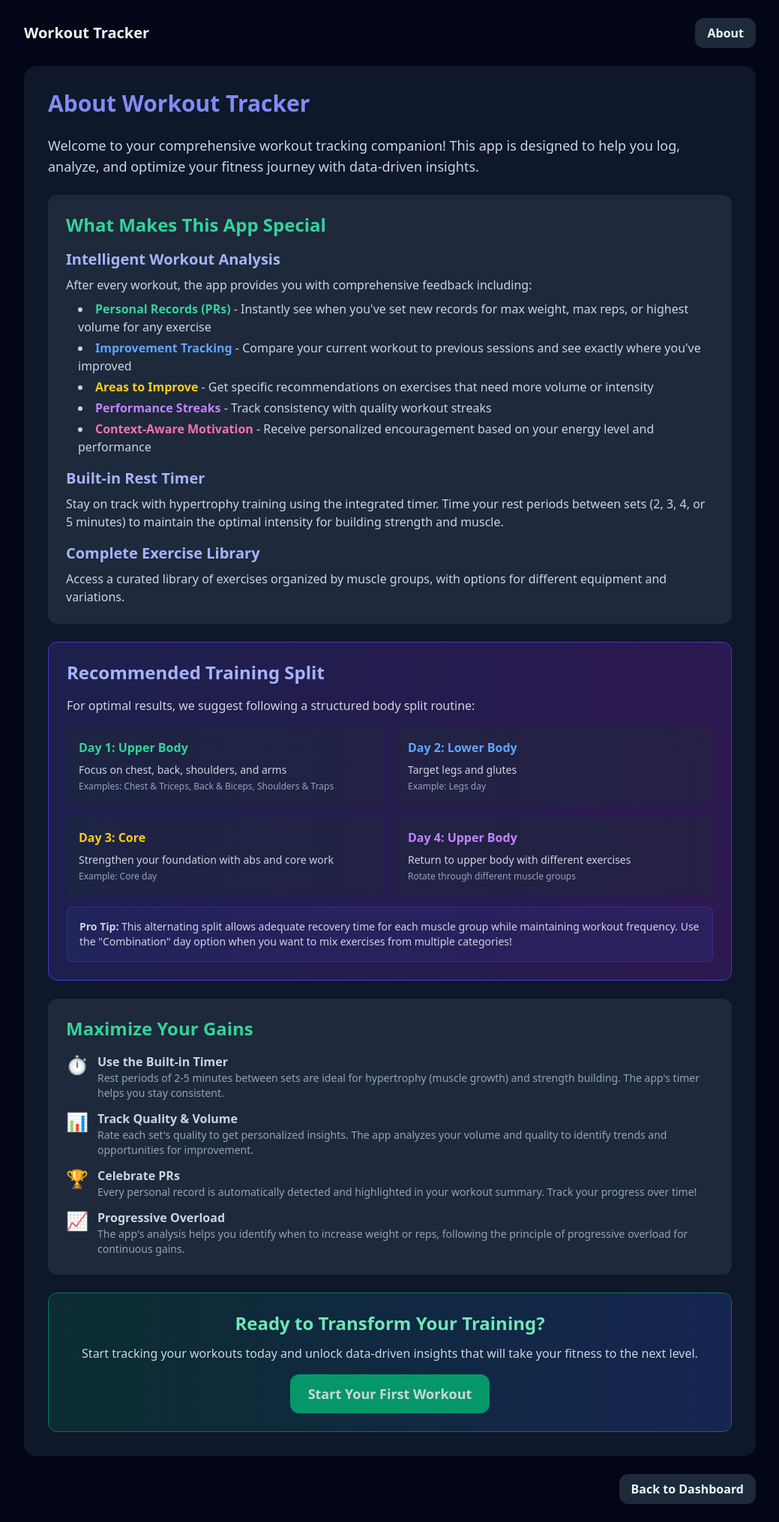
After one commit to Gzeppe/workout-tracker, a Django app: page /about/ in a window 1280 px wide. The commit adds this page. Shown: the whole page at 75% size, without its empty margins (120-1159 px from the left). Run offline with Django 5.2, Linux system fonts and the light colour scheme; some libraries are stand-ins or nearby versions.

Commit message:
Add About page with workout recommendations and app features
- Explain intelligent workout analysis and PR tracking
- Recommend body split routine (upper/lower/core alternation)
- Highlight built-in timer for hypertrophy training
- Add About link to navigation

Co-Authored-By: Claude Sonnet 4.5 <noreply@anthropic.com>

```diff
--- /dev/null
+++ b/web/templates/about.html
@@ -0,0 +1,135 @@
+{% extends "base.html" %}
+{% block title %}About{% endblock %}
+{% block content %}
+
+<div class="bg-slate-900 rounded-2xl p-8 shadow mb-6">
+  <h1 class="text-3xl font-bold mb-6 text-indigo-400">About Workout Tracker</h1>
+
+  <div class="space-y-6 text-slate-300">
+    <p class="text-lg">
+      Welcome to your comprehensive workout tracking companion! This app is designed to help you log, analyze, and optimize your fitness journey with data-driven insights.
+    </p>
+
+    <!-- What Makes This App Special -->
+    <div class="bg-slate-800 rounded-xl p-6">
+      <h2 class="text-2xl font-semibold mb-4 text-emerald-400">What Makes This App Special</h2>
+      <div class="space-y-4">
+        <div>
+          <h3 class="text-xl font-semibold text-indigo-300 mb-2">Intelligent Workout Analysis</h3>
+          <p>After every workout, the app provides you with comprehensive feedback including:</p>
+          <ul class="list-disc list-inside ml-4 mt-2 space-y-1">
+            <li><strong class="text-emerald-400">Personal Records (PRs)</strong> - Instantly see when you've set new records for max weight, max reps, or highest volume for any exercise</li>
+            <li><strong class="text-blue-400">Improvement Tracking</strong> - Compare your current workout to previous sessions and see exactly where you've improved</li>
+            <li><strong class="text-yellow-400">Areas to Improve</strong> - Get specific recommendations on exercises that need more volume or intensity</li>
+            <li><strong class="text-purple-400">Performance Streaks</strong> - Track consistency with quality workout streaks</li>
+            <li><strong class="text-pink-400">Context-Aware Motivation</strong> - Receive personalized encouragement based on your energy level and performance</li>
+          </ul>
+        </div>
+
+        <div>
+          <h3 class="text-xl font-semibold text-indigo-300 mb-2">Built-in Rest Timer</h3>
+          <p>Stay on track with hypertrophy training using the integrated timer. Time your rest periods between sets (2, 3, 4, or 5 minutes) to maintain the optimal intensity for building strength and muscle.</p>
+        </div>
+
+        <div>
+          <h3 class="text-xl font-semibold text-indigo-300 mb-2">Complete Exercise Library</h3>
+          <p>Access a curated library of exercises organized by muscle groups, with options for different equipment and variations.</p>
+        </div>
+      </div>
+    </div>
+
+    <!-- Recommended Workout Split -->
+    <div class="bg-gradient-to-r from-indigo-900/40 to-purple-900/40 border border-indigo-700 rounded-xl p-6">
+      <h2 class="text-2xl font-semibold mb-4 text-indigo-300">Recommended Training Split</h2>
+      <p class="mb-4">For optimal results, we suggest following a structured body split routine:</p>
+
+      <div class="grid md:grid-cols-2 gap-4 mb-4">
+        <div class="bg-slate-800/50 rounded-lg p-4">
+          <h4 class="font-semibold text-emerald-400 mb-2">Day 1: Upper Body</h4>
+          <p class="text-sm">Focus on chest, back, shoulders, and arms</p>
+          <p class="text-xs text-slate-400 mt-1">Examples: Chest & Triceps, Back & Biceps, Shoulders & Traps</p>
+        </div>
+
+        <div class="bg-slate-800/50 rounded-lg p-4">
+          <h4 class="font-semibold text-blue-400 mb-2">Day 2: Lower Body</h4>
+          <p class="text-sm">Target legs and glutes</p>
+          <p class="text-xs text-slate-400 mt-1">Example: Legs day</p>
+        </div>
+
+        <div class="bg-slate-800/50 rounded-lg p-4">
+          <h4 class="font-semibold text-yellow-400 mb-2">Day 3: Core</h4>
+          <p class="text-sm">Strengthen your foundation with abs and core work</p>
+          <p class="text-xs text-slate-400 mt-1">Example: Core day</p>
+        </div>
+
+        <div class="bg-slate-800/50 rounded-lg p-4">
+          <h4 class="font-semibold text-purple-400 mb-2">Day 4: Upper Body</h4>
+          <p class="text-sm">Return to upper body with different exercises</p>
+          <p class="text-xs text-slate-400 mt-1">Rotate through different muscle groups</p>
+        </div>
+      </div>
+
+      <div class="bg-indigo-900/30 rounded-lg p-4 border border-indigo-700/50">
+        <p class="text-sm">
+          <strong>Pro Tip:</strong> This alternating split allows adequate recovery time for each muscle group while maintaining workout frequency. Use the "Combination" day option when you want to mix exercises from multiple categories!
+        </p>
+      </div>
+    </div>
+
+    <!-- Hypertrophy Training Tips -->
+    <div class="bg-slate-800 rounded-xl p-6">
+      <h2 class="text-2xl font-semibold mb-4 text-emerald-400">Maximize Your Gains</h2>
+      <div class="space-y-3">
+        <div class="flex items-start gap-3">
+          <span class="text-2xl">⏱️</span>
+          <div>
+            <h4 class="font-semibold">Use the Built-in Timer</h4>
+            <p class="text-sm text-slate-400">Rest periods of 2-5 minutes between sets are ideal for hypertrophy (muscle growth) and strength building. The app's timer helps you stay consistent.</p>
+          </div>
+        </div>
+
+        <div class="flex items-start gap-3">
+          <span class="text-2xl">📊</span>
+          <div>
+            <h4 class="font-semibold">Track Quality & Volume</h4>
+            <p class="text-sm text-slate-400">Rate each set's quality to get personalized insights. The app analyzes your volume and quality to identify trends and opportunities for improvement.</p>
+          </div>
+        </div>
+
+        <div class="flex items-start gap-3">
+          <span class="text-2xl">🏆</span>
+          <div>
+            <h4 class="font-semibold">Celebrate PRs</h4>
+            <p class="text-sm text-slate-400">Every personal record is automatically detected and highlighted in your workout summary. Track your progress over time!</p>
+          </div>
+        </div>
+
+        <div class="flex items-start gap-3">
+          <span class="text-2xl">📈</span>
+          <div>
+            <h4 class="font-semibold">Progressive Overload</h4>
+            <p class="text-sm text-slate-400">The app's analysis helps you identify when to increase weight or reps, following the principle of progressive overload for continuous gains.</p>
+          </div>
+        </div>
+      </div>
+    </div>
+
+    <!-- Call to Action -->
+    <div class="bg-gradient-to-r from-emerald-900/40 to-blue-900/40 border border-emerald-700 rounded-xl p-6 text-center">
+      <h2 class="text-2xl font-semibold mb-3 text-emerald-300">Ready to Transform Your Training?</h2>
+      <p class="mb-4">Start tracking your workouts today and unlock data-driven insights that will take your fitness to the next level.</p>
+      <a href="{% url 'start_workout' %}" class="inline-block px-6 py-3 rounded-xl bg-emerald-600 hover:bg-emerald-500 font-semibold text-lg">
+        Start Your First Workout
+      </a>
+    </div>
+  </div>
+</div>
+
+<!-- Back to Dashboard -->
+<div class="flex justify-end">
+  <a href="{% url 'dashboard' %}" class="px-4 py-2 rounded-xl bg-slate-800 hover:bg-slate-700 font-semibold">
+    Back to Dashboard
+  </a>
+</div>
+
+{% endblock %}
--- a/web/templates/base.html
+++ b/web/templates/base.html
@@ -11,6 +11,10 @@
       <header class="flex items-center justify-between mb-6">
         <a href="/" class="text-xl font-bold">Workout Tracker</a>
 
+        <div class="flex gap-3 items-center">
+          <a href="{% url 'about' %}" class="px-4 py-2 rounded-xl bg-slate-800 hover:bg-slate-700 font-semibold">
+            About
+          </a>
           {% if user.is_authenticated %}
           <form method="post" action="{% url 'logout' %}" style="display: inline;">
             {% csrf_token %}
@@ -19,6 +23,7 @@
             </button>
           </form>
           {% endif %}
+        </div>
       </header>
 
       {% if user.is_authenticated %}
--- a/web/tracker/urls.py
+++ b/web/tracker/urls.py
@@ -4,6 +4,7 @@ from . import views
 urlpatterns = [
     path("", views.dashboard, name="dashboard"),
     path("register/", views.register, name="register"),
+    path("about/", views.about, name="about"),
     path("start/", views.start_workout, name="start_workout"),
 
     path("workouts/<int:workout_id>/", views.workout_detail, name="workout_detail"),
--- a/web/tracker/views.py
+++ b/web/tracker/views.py
@@ -434,3 +434,8 @@ def delete_workout(request, workout_id: int):
         "delete_workout.html",
         {"workout": w, "set_count": w.sets.count()},
     )
+
+
+def about(request):
+    """About page explaining the app and workout recommendations"""
+    return render(request, "about.html")
```
Lines whose indentation alone changed are shown as unchanged.
